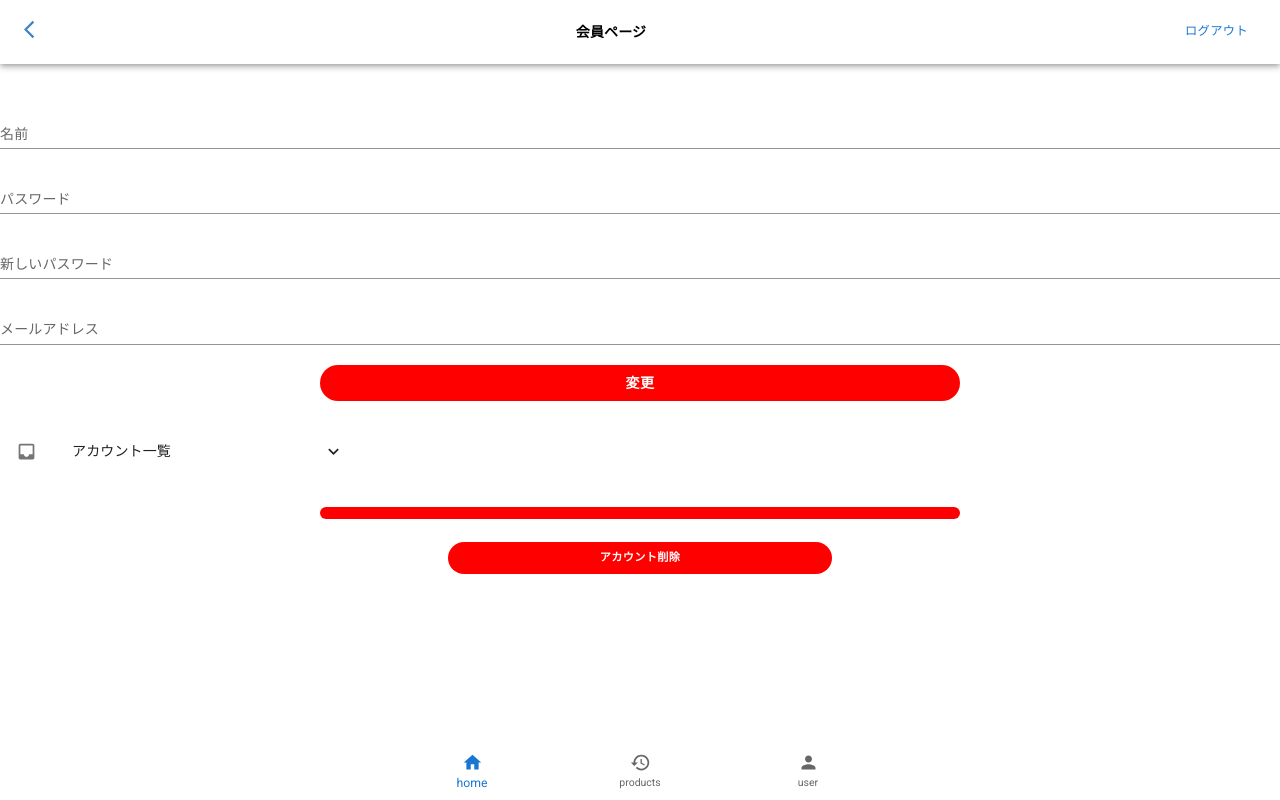
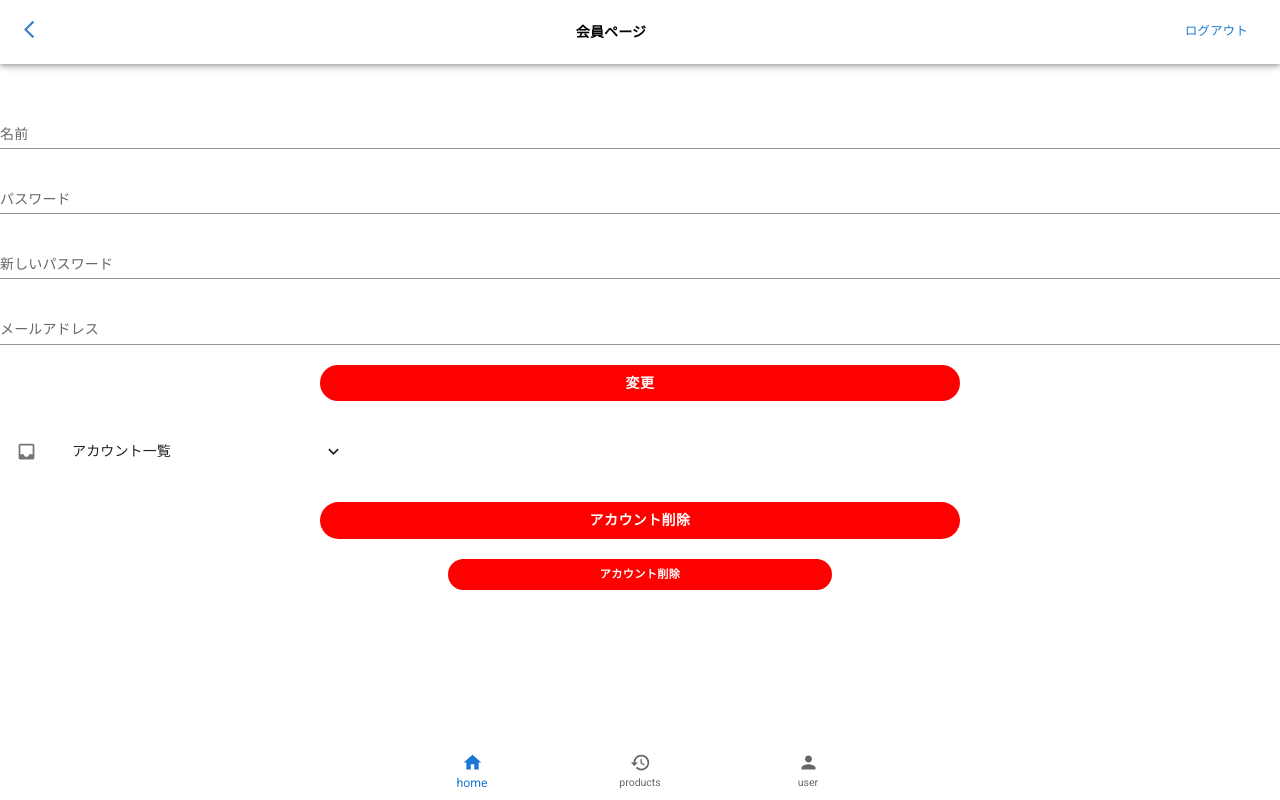
Before and after one commit to s-yuk/hf-frontend, a React (Vite) app: page /customer in a window 1280 px wide. Built offline with nearby package versions, Linux system fonts and the light colour scheme.

Commit message:
なんか変えた

```diff
--- a/src/pages/ChildHome.jsx
+++ b/src/pages/ChildHome.jsx
@@ -114,7 +114,7 @@ const ChildHome = () => {
                 mr: 2,
               }}
             />
-            <ListItemText primary='交換先一覧' />
+            <ListItemText primary='しょうひん' />
           </ListItemButton>
         </ListItem>
       </List>
--- a/src/pages/Customer.jsx
+++ b/src/pages/Customer.jsx
@@ -149,7 +149,9 @@ const ChildCustomer = () => {
           </List>
 
           <div style={{ textAlign: 'center' }}>
-            <MiddleButton text='子供用アカウント作成' handleOpen={createaccount} sx={{}} />
+            <MiddleButton onClick={createaccount} sx={{}}>
+              アカウント削除
+            </MiddleButton>
           </div>
           <Modal
             open={newaccount}
@@ -242,7 +244,7 @@ const ChildCustomer = () => {
         </div>
         <Box sx={{ m: '100px' }}></Box>
       </div>
-    </Box >
+    </Box>
   )
 }
 
--- a/src/pages/Products.jsx
+++ b/src/pages/Products.jsx
@@ -1,15 +1,6 @@
-import {
-  Modal,
-  Box,
-  Typography,
-  FormControl,
-  InputLabel,
-  Select,
-  MenuItem,
-  TextField,
-} from '@mui/material'
+import { Modal, Box, Typography, FormControl, InputLabel, Select, MenuItem, TextField } from '@mui/material'
 import { MiddleButton, CloseSmall } from '../components/Buttons'
-import { useState } from 'react'
+import React, { useState } from 'react'
 import { Header } from '../components/Header'
 import { Footer } from '../components/Footer'
 
@@ -20,7 +11,7 @@ const textStyle = {
 
 const Products = () => {
   const [open, setOpen] = useState(false)
-  const [genre, setGenre] = React.useState(1)
+  const [genre, setGenre] = useState(1)
   const handleChange = (event) => {
     setGenre(event.target.value)
   }
@@ -56,12 +47,7 @@ const Products = () => {
           </FormControl>
 
           {genre === 1 ? (
-            <TextField
-              id='standard-multiline-flexible'
-              style={{ textStyle }}
-              label='商品名'
-              variant='standard'
-            />
+            <TextField id='standard-multiline-flexible' style={{ textStyle }} label='商品名' variant='standard' />
           ) : (
             <FormControl variant='standard' style={{ textStyle }}>
               <InputLabel id='demo-simple-select-standard-label'>商品名</InputLabel>
@@ -81,12 +67,7 @@ const Products = () => {
             </FormControl>
           )}
 
-          <TextField
-            id='standard-multiline-flexible'
-            style={{ textStyle }}
-            label='必要ポイント'
-            variant='standard'
-          />
+          <TextField id='standard-multiline-flexible' style={{ textStyle }} label='必要ポイント' variant='standard' />
           {genre === 1 ? (
             <div style={{ textAlign: 'center' }}>
               <MiddleButton onClick={() => setOpen(true)}>追加</MiddleButton>
```
